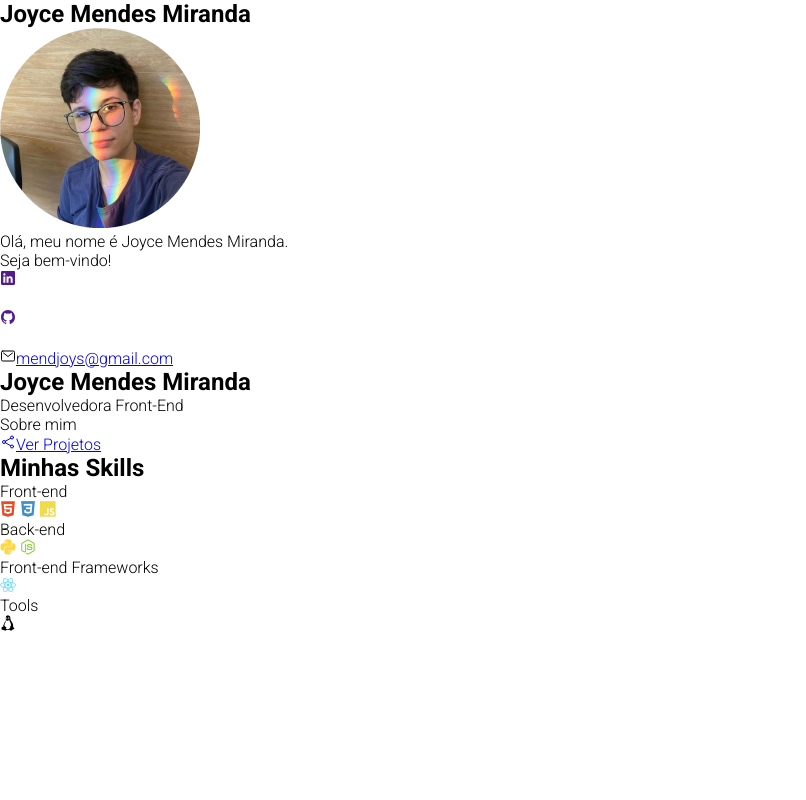
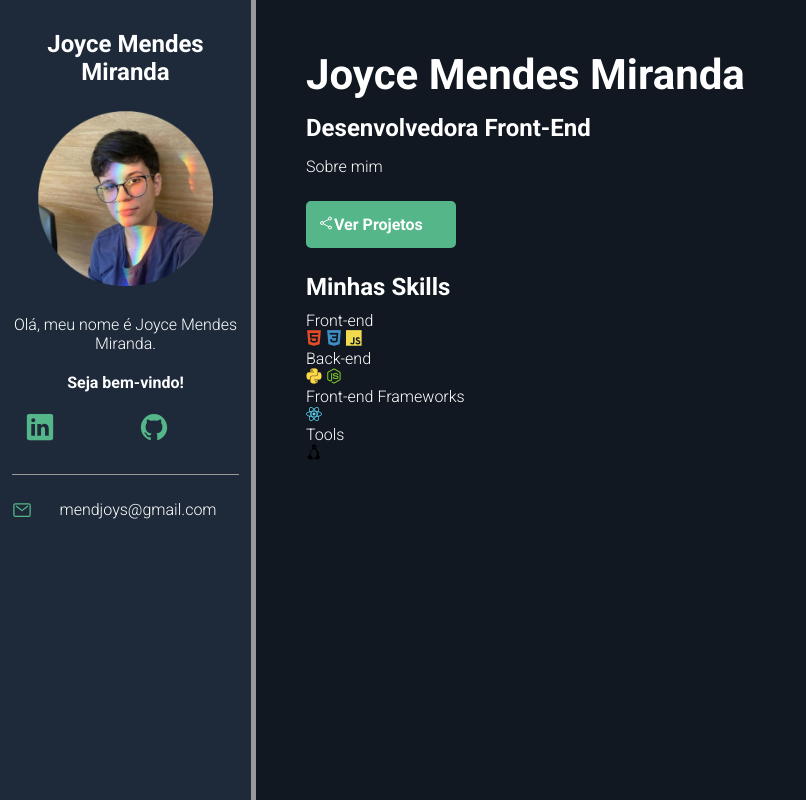
Before and after one commit to mendjoy/mendjoy.github.io, a plain HTML site: page index.html in a window 1280 px wide. Shown: the whole page, without its empty margins (0-806 px from the left). Drawn offline with nearby package versions, Linux system fonts and the light colour scheme.

Commit message:
atualização css

```diff
--- a/estilos/style.css
+++ b/estilos/style.css
@@ -16,3 +16,121 @@
     font-family: 'Roboto', sans-serif;
     box-sizing: border-box;
 }
+
+.highlight {
+    color: var(--maincolor)
+
+}
+
+#container{
+    display: flex;
+    flex-direction: row;
+    color: var(--maintextcolor);
+}
+
+#biocontainer{
+    flex: 1 1 20%;
+    min-height: 100vh;
+    background-color: var(--bkcoloraside);
+    text-align: center;
+    padding: 30px 12px;
+    border-right: 5px solid var(--bordercolor);
+}
+
+#biocontainer #welcometext {
+    font-weight: bold;
+}
+
+#aboutcontainer{
+    flex: 1 1 80%;
+    min-height: 100vh;
+    background-color: var(--aboutbkcolor);
+    padding: 50px;
+}
+
+#bioimg {
+    width: 175px;
+    height: 175px;
+    margin-bottom: 25px;
+}
+
+#biocontainer h2{
+    margin-bottom: 25px;
+}
+
+#biocontainer p {
+    margin-bottom: 20px;
+}
+
+#socialcontainer {
+    display: flex;
+    justify-content: center;
+    list-style: none;
+    border-bottom: 1px solid var(--bordercolor);
+    margin-bottom: 25px;
+    padding-bottom: 25px;
+}
+
+#socialcontainer li{
+    flex: 1 1 0;
+    max-width: 60px;
+}
+
+#socialcontainer li a {
+    color: var(--maincolor);
+    font-size: 30px;
+}
+
+#emailcontainer{
+    display: flex;
+    justify-content: center;
+}
+
+#emailcontainer  ion-icon, #emailcontainer a {
+    flex: 1 1 0;
+}
+
+#emailcontainer a{
+    color: var(--maintextcolor);
+    text-decoration: none;
+    max-width: 225px;
+}
+
+#emailcontainer ion-icon {
+    color: var(--maincolor);
+    font-size: 20px;
+    margin-right: 5px;
+    max-width: 20px;
+}
+
+#name {
+    font-size: 42px;
+    margin-bottom: 15px;
+}
+
+#title{
+    font-size: 24px;
+    margin-bottom: 15px;
+    font-weight: bold;
+}
+
+.description {
+    max-width: 75%;
+    margin-bottom: 10px;
+}
+
+#btnprojects {
+    font-weight: bold;
+    font-size: 16px;
+    color: var(--maintextcolor);
+    background-color: var(--maincolor);
+    border: 2px solid var(--maincolor);
+    border-radius: 5px;
+    text-decoration: none;
+    transition: .5s;
+    margin: 25px 0px;
+    padding: 12px 10px;
+    width: 150px;
+    text-align: center;
+    display: flex;
+}
--- a/index.html
+++ b/index.html
@@ -12,7 +12,7 @@
     <main id="container">
         <aside id="biocontainer">
             <h2>Joyce Mendes Miranda</h2>
-            <img src="imagens/fotoperfil.png" alt="Foto Joyce M Miranda">
+            <img src="imagens/fotoperfil.png" alt="Foto Joyce M Miranda" id="bioimg">
             <p>Olá, meu nome é Joyce Mendes Miranda<span class="highlight"></span>.</p>
             <p id="welcometext">Seja bem-vindo!</p>
             <ul id="socialcontainer">
```
